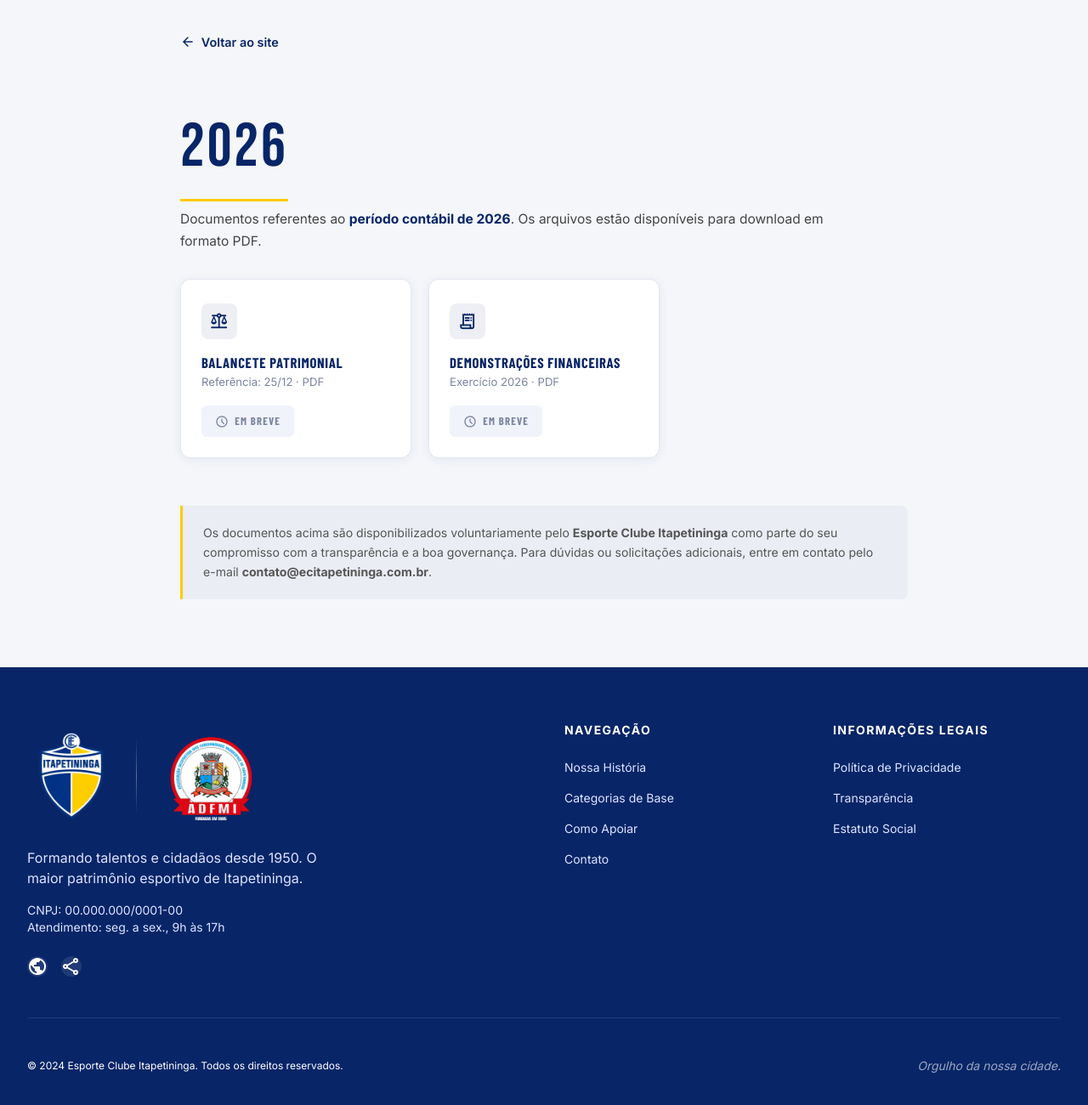
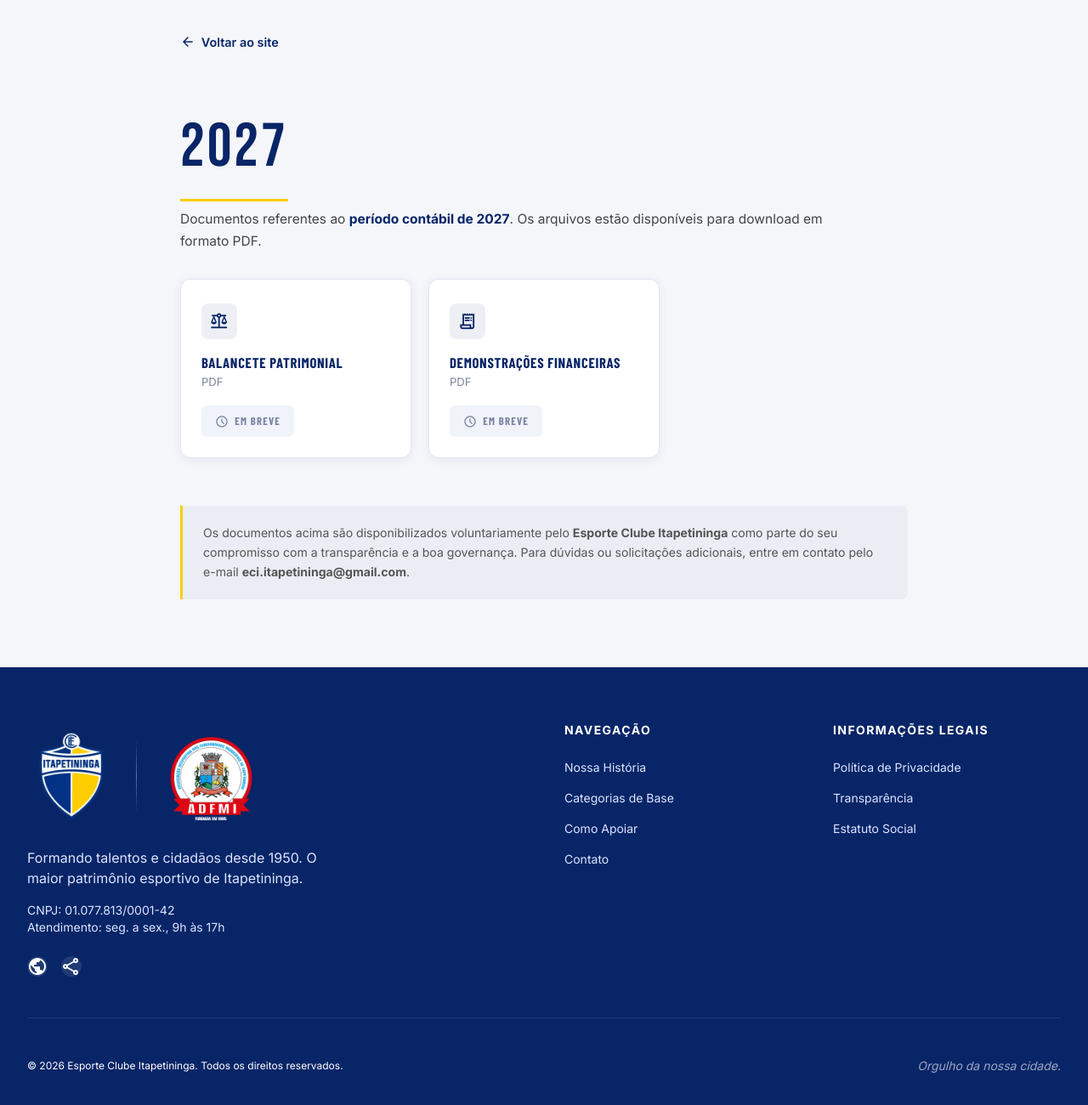
Before and after one commit to Aurelio-Dev/Esporte-Clube-Itapetininga, a plain HTML site: page transparencia.html in a window 1280 px wide. Shown: the part 560-1860 px from the top of the page at 85% size. Drawn offline with nearby package versions, Linux system fonts and the light colour scheme.

Commit message:
Segunda mudança para os textos finais

```diff
--- a/transparencia.html
+++ b/transparencia.html
@@ -39,7 +39,7 @@
           />
           <span class="site-brand-text">
             <strong>EC Itapetininga</strong>
-            <small>Desde 1950</small>
+            <small>Filiado a FPF</small>
           </span>
         </a>
         <nav class="site-nav" aria-label="Navegação principal">
@@ -143,12 +143,12 @@
             Voltar ao site
           </a>
 
-          <!-- ── Bloco 2026 ── -->
+          <!-- ── Bloco 2026/2027 ── -->
           <div class="transp-year-block">
-            <h2 class="transp-year-title">2026</h2>
+            <h2 class="transp-year-title">2027</h2>
             <p class="transp-year-desc">
               Documentos referentes ao
-              <strong>período contábil de 2026</strong>. Os arquivos estão
+              <strong>período contábil de 2027</strong>. Os arquivos estão
               disponíveis para download em formato PDF.
             </p>
             <div class="transp-docs-grid">
@@ -158,7 +158,7 @@
                 </div>
                 <div>
                   <p class="transp-doc-name">Balancete Patrimonial</p>
-                  <p class="transp-doc-meta">Referência: 25/12 · PDF</p>
+                  <p class="transp-doc-meta">PDF</p>
                 </div>
                 <!-- Para adicionar o arquivo: substituir o <span> abaixo por um <a href="docs/balancete-2026.pdf" ...> -->
                 <span class="transp-doc-soon">
@@ -177,7 +177,7 @@
                 </div>
                 <div>
                   <p class="transp-doc-name">Demonstrações Financeiras</p>
-                  <p class="transp-doc-meta">Exercício 2026 · PDF</p>
+                  <p class="transp-doc-meta">PDF</p>
                 </div>
                 <!-- Para adicionar o arquivo: substituir o <span> abaixo por um <a href="docs/demonstracoes-2026.pdf" ...> -->
                 <span class="transp-doc-soon">
@@ -198,7 +198,7 @@
             <strong>Esporte Clube Itapetininga</strong> como parte do seu
             compromisso com a transparência e a boa governança. Para dúvidas ou
             solicitações adicionais, entre em contato pelo e-mail
-            <strong>contato@ecitapetininga.com.br</strong>.
+            <strong>eci.itapetininga@gmail.com</strong>.
           </div>
         </div>
       </div>
@@ -318,7 +318,7 @@
               esportivo de Itapetininga.
             </p>
             <ul class="text-primary-fixed-dim text-sm space-y-1 mb-6">
-              <li>CNPJ: 00.000.000/0001-00</li>
+              <li>CNPJ: 01.077.813/0001-42</li>
               <li>Atendimento: seg. a sex., 9h às 17h</li>
             </ul>
             <div class="flex gap-4">
@@ -392,7 +392,7 @@
           class="flex flex-col md:flex-row justify-between items-center text-xs text-primary-fixed-dim/60"
         >
           <p>
-            © 2024 Esporte Clube Itapetininga. Todos os direitos reservados.
+            © 2026 Esporte Clube Itapetininga. Todos os direitos reservados.
           </p>
           <p class="mt-4 md:mt-0 italic">Orgulho da nossa cidade.</p>
         </div>
```
Also changed, not shown: index.html (+13 -8 lines), img/time7.jpeg (added).
